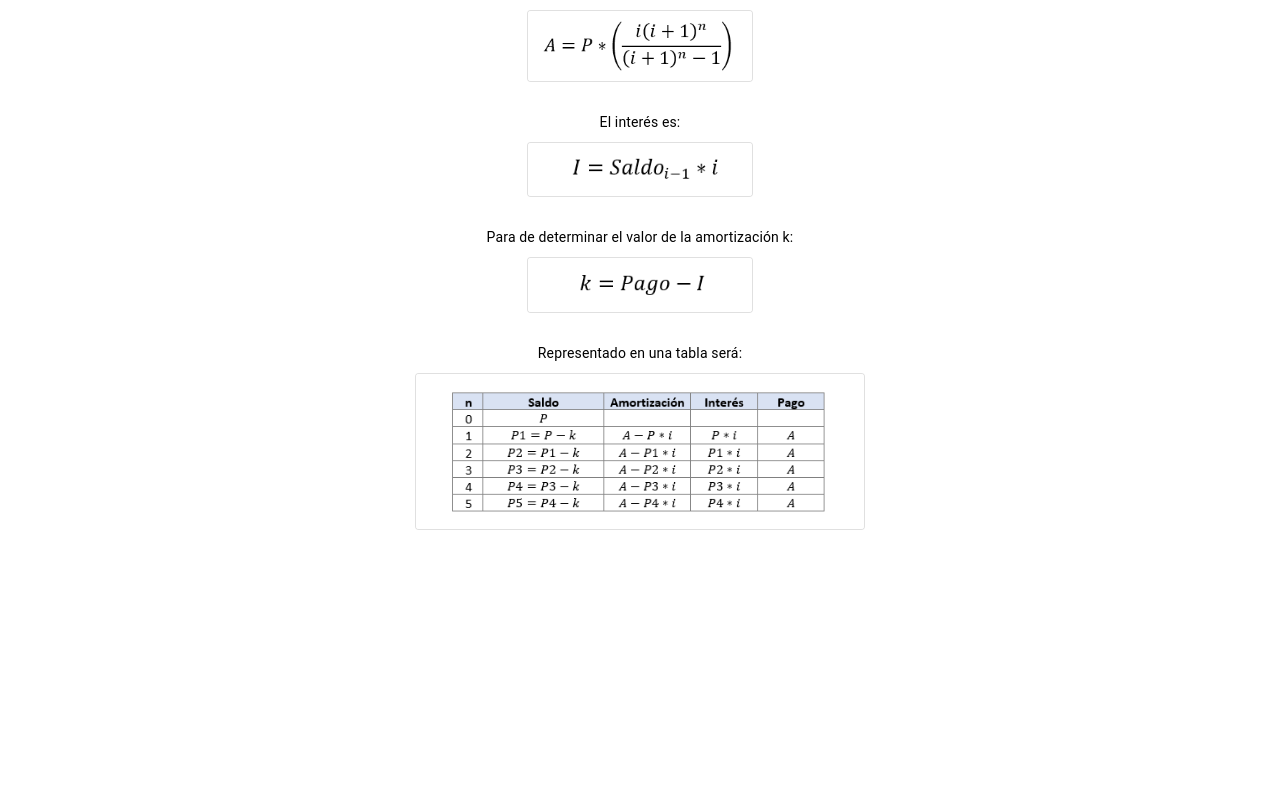
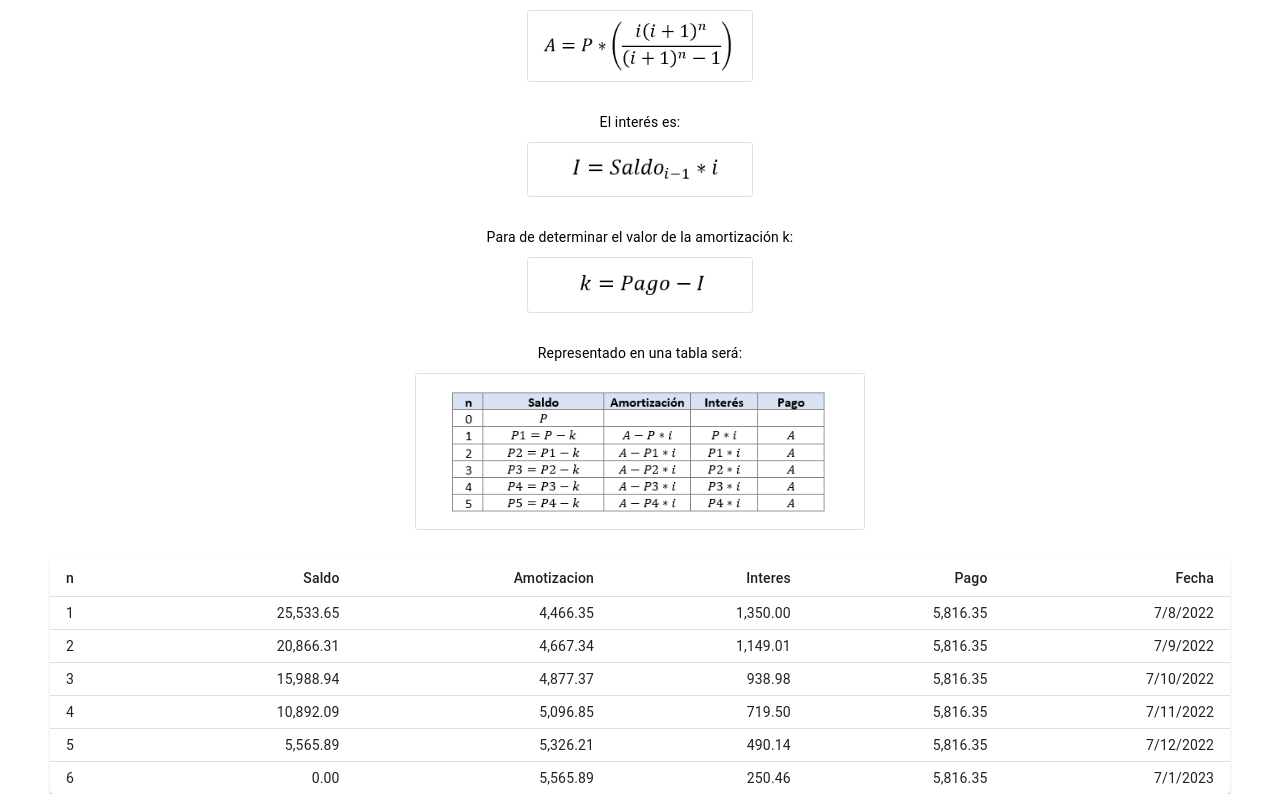
Before and after one commit to ronaldQE/credit-plan, a React (Create React App) app: page /sim in a window 1280 px wide. Shown: the part 510-1304 px from the top of the page. Before the commit the page ends 1070 px from the top, so only its background shows below. Built offline with nearby package versions, Linux system fonts and the light colour scheme.

Commit message:
tabla Plan pagos

```diff
--- a/src/class/PaymentPlan.js
+++ b/src/class/PaymentPlan.js
@@ -173,3 +173,5 @@ class PaymentPlan {
     }
 
 }
+
+export default PaymentPlan;
--- /dev/null
+++ b/src/components/TablePaymentPlan.js
@@ -0,0 +1,48 @@
+import * as React from 'react';
+import Table from '@mui/material/Table';
+import TableBody from '@mui/material/TableBody';
+import TableCell from '@mui/material/TableCell';
+import TableContainer from '@mui/material/TableContainer';
+import TableHead from '@mui/material/TableHead';
+import TableRow from '@mui/material/TableRow';
+import Paper from '@mui/material/Paper';
+import PaymentPlan from '../class/PaymentPlan'
+
+
+let plan1 = new PaymentPlan(30000, 4.5, 6, "2022-8-7");
+export default function TablePaymentPlan() {
+    let data = plan1.generatePlan_Price()
+    return (
+        <TableContainer component={Paper}>
+            <Table sx={{ minWidth: 650 }} size="small" aria-label="a dense table">
+                <TableHead>
+                    <TableRow>
+                        <TableCell>n</TableCell>
+                        <TableCell align="right">Saldo</TableCell>
+                        <TableCell align="right">Amotizacion</TableCell>
+                        <TableCell align="right">Interes</TableCell>
+                        <TableCell align="right">Pago</TableCell>
+                        <TableCell align="right">Fecha</TableCell>
+                    </TableRow>
+                </TableHead>
+                <TableBody>
+                    {data.map((row, index) => (
+                        <TableRow
+                            key={index}
+                            sx={{ '&:last-child td, &:last-child th': { border: 0 } }}
+                        >
+                            <TableCell component="th" scope="row">
+                                {row.num}
+                            </TableCell>
+                            <TableCell align="right">{row.saldo}</TableCell>
+                            <TableCell align="right">{row.amortizacion}</TableCell>
+                            <TableCell align="right">{row.interes}</TableCell>
+                            <TableCell align="right">{row.pago}</TableCell>
+                            <TableCell align="right">{row.fecha}</TableCell>
+                        </TableRow>
+                    ))}
+                </TableBody>
+            </Table>
+        </TableContainer>
+    );
+}
--- a/src/pages/Simulation.js
+++ b/src/pages/Simulation.js
@@ -11,6 +11,7 @@ import imgAPrice from '../img/credit/APrice.PNG';
 import imgInteresPrice from '../img/credit/interesPrice.PNG';
 import imgKPrice from '../img/credit/kPrice.PNG';
 import imgTablaPrice from '../img/credit/tablaPrice.PNG';
+import TablePaymentPlan from "../components/TablePaymentPlan";
 
 
 const Simulation = () => {
@@ -77,6 +78,8 @@ const Simulation = () => {
         ))
 
       }
+      <TablePaymentPlan />
+
     </div>
   )
 }
```
